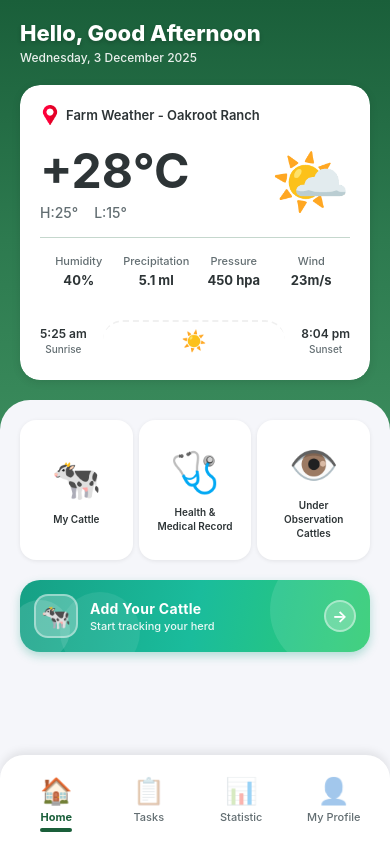
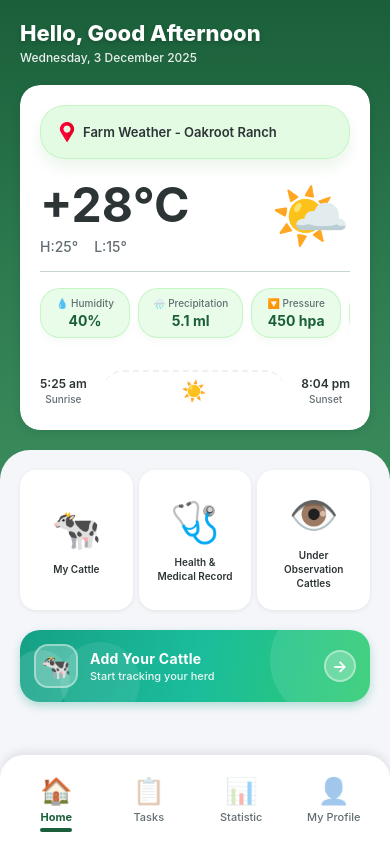
Before and after one commit to hari7345/cattle-quarantine, a React Native app: screen /Dashboard in a window 390 px wide. Built offline with nearby package versions, Linux system fonts and the light colour scheme.

Commit message:
Ui changes

```diff
--- a/screens/Dashboard.js
+++ b/screens/Dashboard.js
@@ -153,24 +153,29 @@ export default function Dashboard({ navigation }) {
                   </View>
                 </View>
 
-                <View style={styles.weatherDetails}>
-                  <View style={styles.weatherDetailItem}>
-                    <Text style={styles.weatherDetailLabel}>Humidity</Text>
-                    <Text style={styles.weatherDetailValue}>40%</Text>
+                <ScrollView
+                  horizontal
+                  showsHorizontalScrollIndicator={false}
+                  style={styles.weatherDetailsBubbles}
+                  contentContainerStyle={styles.weatherBubblesContainer}
+                >
+                  <View style={styles.weatherBubble}>
+                    <Text style={styles.bubbleLabel}>💧 Humidity</Text>
+                    <Text style={styles.bubbleValue}>40%</Text>
                   </View>
-                  <View style={styles.weatherDetailItem}>
-                    <Text style={styles.weatherDetailLabel}>Precipitation</Text>
-                    <Text style={styles.weatherDetailValue}>5.1 ml</Text>
+                  <View style={styles.weatherBubble}>
+                    <Text style={styles.bubbleLabel}>🌧️ Precipitation</Text>
+                    <Text style={styles.bubbleValue}>5.1 ml</Text>
                   </View>
-                  <View style={styles.weatherDetailItem}>
-                    <Text style={styles.weatherDetailLabel}>Pressure</Text>
-                    <Text style={styles.weatherDetailValue}>450 hpa</Text>
+                  <View style={styles.weatherBubble}>
+                    <Text style={styles.bubbleLabel}>🔽 Pressure</Text>
+                    <Text style={styles.bubbleValue}>450 hpa</Text>
                   </View>
-                  <View style={styles.weatherDetailItem}>
-                    <Text style={styles.weatherDetailLabel}>Wind</Text>
-                    <Text style={styles.weatherDetailValue}>23m/s</Text>
+                  <View style={styles.weatherBubble}>
+                    <Text style={styles.bubbleLabel}>💨 Wind</Text>
+                    <Text style={styles.bubbleValue}>23m/s</Text>
                   </View>
-                </View>
+                </ScrollView>
 
                 <View style={styles.sunTimes}>
                   <View style={styles.sunTimeItem}>
@@ -369,6 +374,20 @@ const styles = StyleSheet.create({
     flexDirection: "row",
     alignItems: "center",
     marginBottom: 16,
+    backgroundColor: "rgba(144, 238, 144, 0.25)", // Light green with more transparency
+    padding: 16,
+    borderRadius: 25, // More rounded for bubble effect
+    borderWidth: 1.5,
+    borderColor: "rgba(144, 238, 144, 0.4)", // Softer border
+    shadowColor: "rgba(34, 139, 34, 0.3)",
+    shadowOffset: {
+      width: 0,
+      height: 8,
+    },
+    shadowOpacity: 0.3,
+    shadowRadius: 15, // Larger, softer shadow
+    elevation: 5,
+    backdropFilter: "blur(10px)", // Adds blur effect (works on web)
   },
   locationIcon: {
     width: 20,
@@ -415,28 +434,42 @@ const styles = StyleSheet.create({
   weatherEmoji: {
     fontSize: 64,
   },
-  weatherDetails: {
-    flexDirection: "row",
-    justifyContent: "space-between",
+  weatherDetailsBubbles: {
     marginBottom: 16,
     paddingBottom: 16,
-    // borderBottomWidth: 1,
-    // borderBottomColor: "#1a5f3a40",
   },
-  weatherDetailItem: {
+  weatherBubblesContainer: {
+    paddingRight: 20,
+  },
+  weatherBubble: {
+    backgroundColor: "rgba(144, 238, 144, 0.2)",
+    paddingHorizontal: 14,
+    paddingVertical: 8,
+    borderRadius: 20,
+    marginRight: 8,
+    borderWidth: 1,
+    borderColor: "rgba(144, 238, 144, 0.4)",
     alignItems: "center",
-    flex: 1,
+    minWidth: 90,
+    shadowColor: "rgba(34, 139, 34, 0.2)",
+    shadowOffset: {
+      width: 0,
+      height: 4,
+    },
+    shadowOpacity: 0.2,
+    shadowRadius: 8,
+    elevation: 3,
   },
-  weatherDetailLabel: {
-    fontSize: 11,
+  bubbleLabel: {
+    fontSize: 10,
     color: "#636e72",
-    marginBottom: 4,
+    marginBottom: 3,
     fontWeight: "500",
   },
-  weatherDetailValue: {
-    fontSize: 13,
+  bubbleValue: {
+    fontSize: 14,
     fontWeight: "700",
-    color: "#2d3436",
+    color: "#1a5f3a",
   },
   sunTimes: {
     flexDirection: "row",
```
